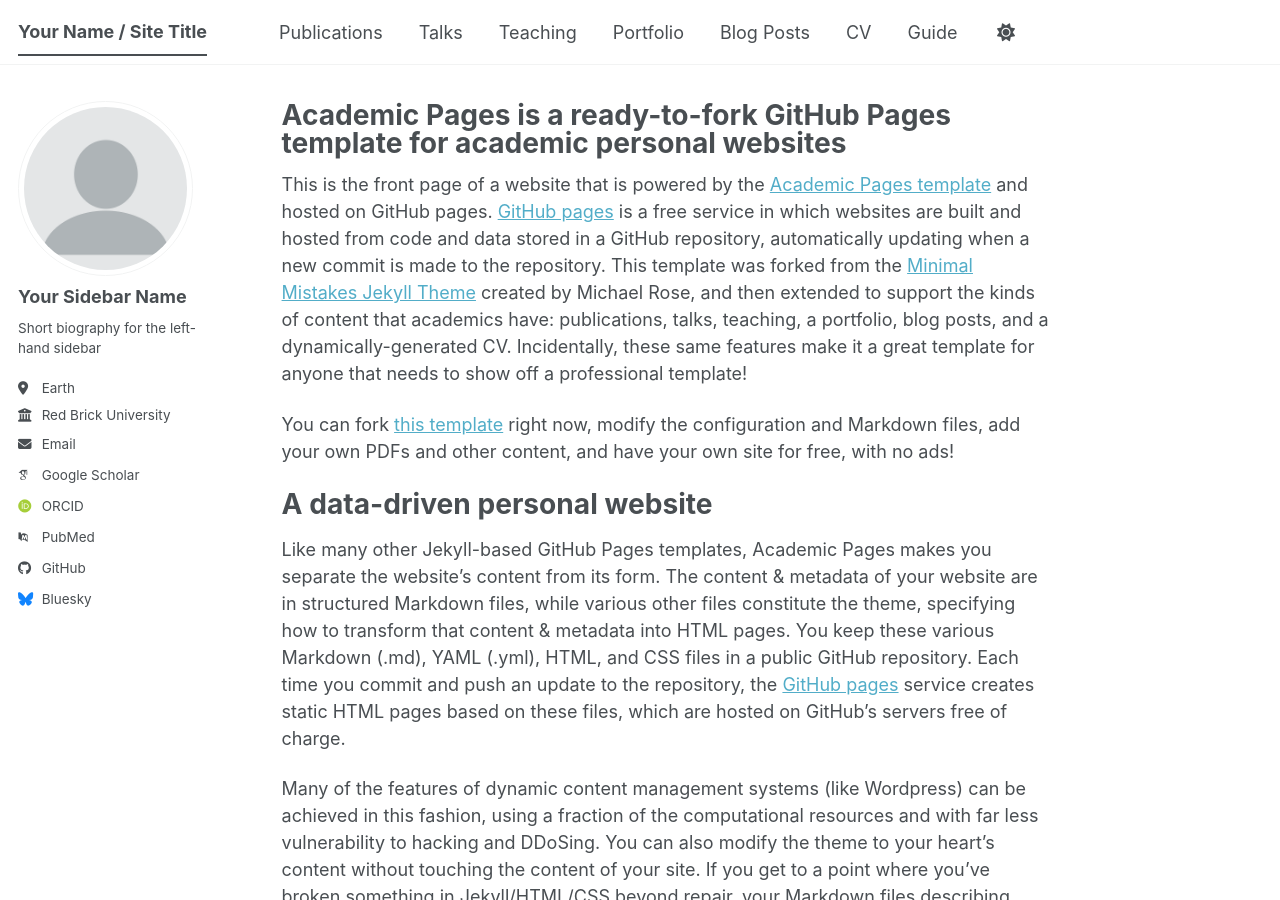
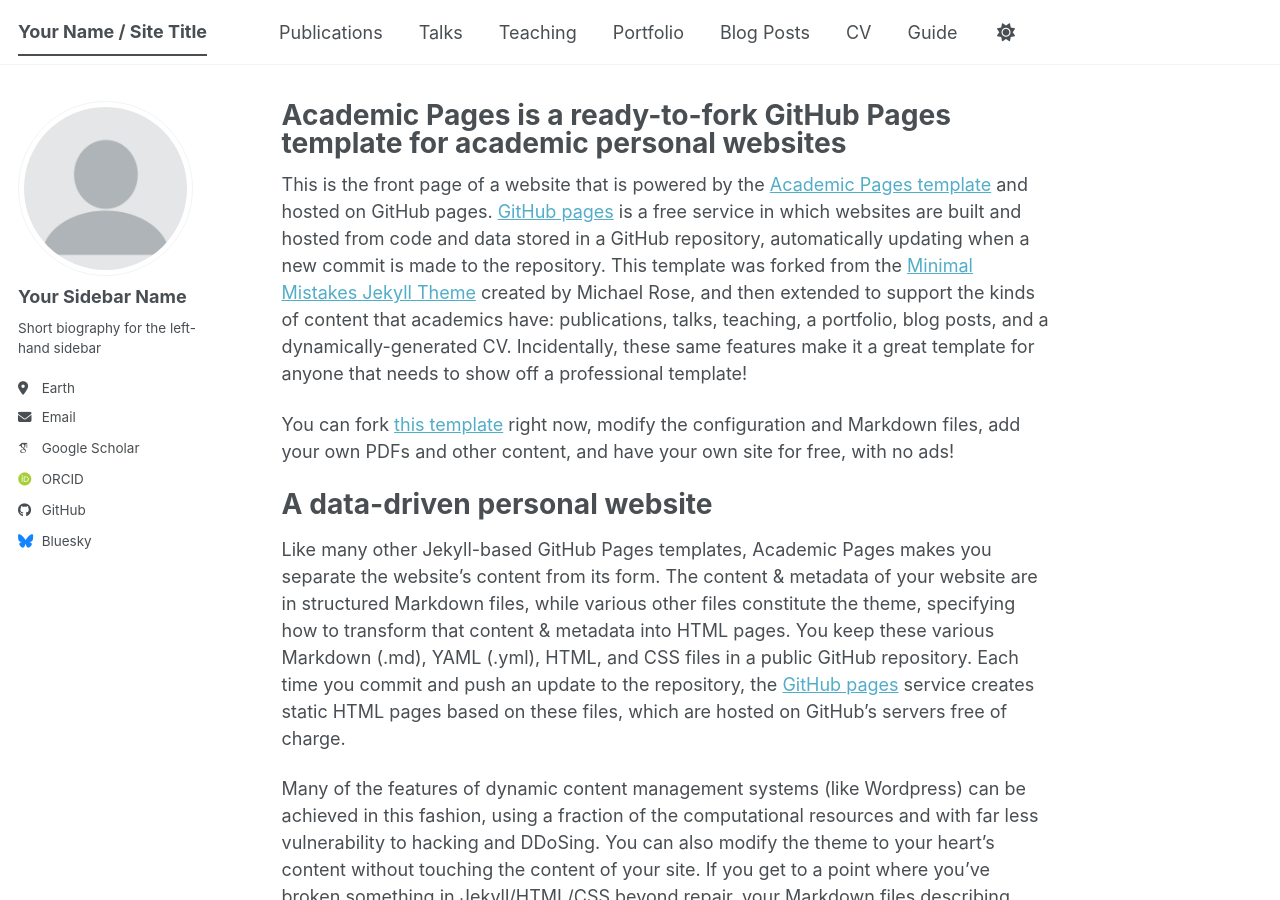
Before and after one commit to chenlunshu/CV, a Jekyll site: the page built from _pages/about.md, in a window 1280 px wide and 900 px high. Built offline with Jekyll 4.4.1, drawn with Linux system fonts in a browser that asks for light colours; some web fonts are replaced; a script bundle is joined from its source files by our own code; library files that are not in the unit come from our copies; some of the changed lines change nothing that is shown.

Commit message:
Update _config.yml

```diff
--- a/_config.yml
+++ b/_config.yml
@@ -28,20 +28,20 @@
   pronouns         : # example: "she/her"
   bio              : "Short biography for the left-hand sidebar"
   location         : "Earth"
-  employer         : "Red Brick University"
+  employer         : #"Red Brick University"
   uri              : # URL
-  email            : "none@example.org"
+  email            : "chen.lunshu@connect.um.edu.mo"
 
   # Academic websites
   academia         : # URL
   arxiv            : # URL - Update with the correct link to your profile
-  googlescholar    : "https://scholar.google.com/citations?user=PS_CX0AAAAAJ"
+  googlescholar    : "https://scholar.google.com/citations?user=1NS9YKYAAAAJ&hl=en"
   inspire-hep      : # URL
   impactstory      : # URL
-  orcid            : "https://orcid.org/yourorcidurl"
+  orcid            : "https://orcid.org/my-orcid?orcid=0009-0007-8824-9618"
   semantic         : # URL
   ssrn             : # URL
-  pubmed           : "https://www.ncbi.nlm.nih.gov/pubmed/?term=john+snow"
+  pubmed           : #"https://www.ncbi.nlm.nih.gov/pubmed/?term=john+snow"
   researchgate     : # URL
   scopus           : # URL
   zotero           : # URL
```
